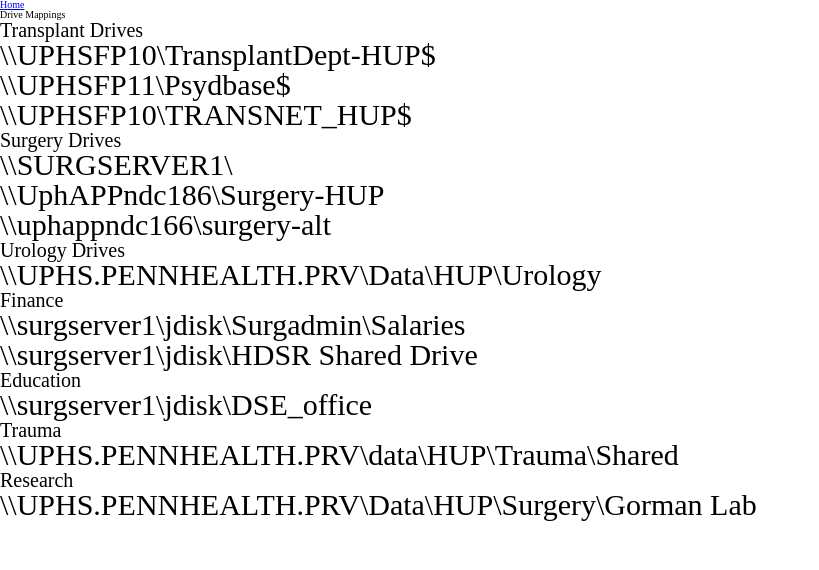
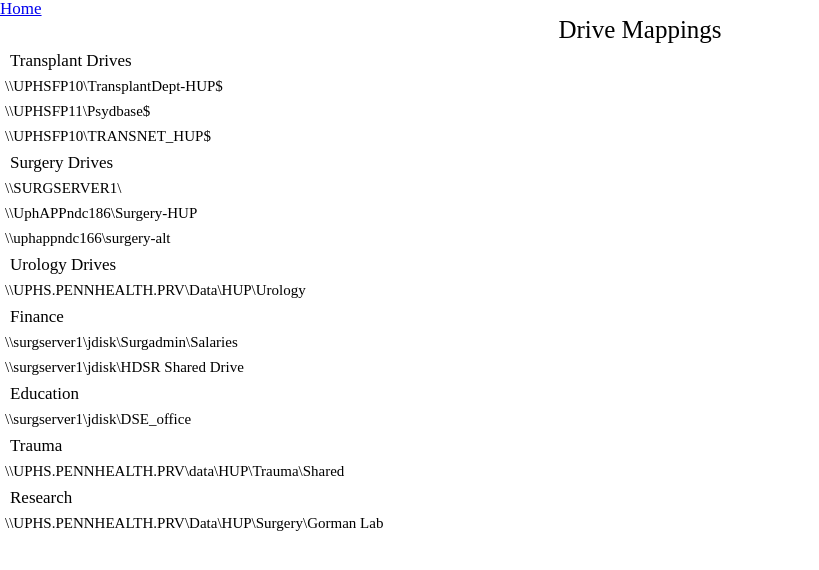
Before and after one commit to surgeryis/website, a plain HTML site: page drivemapping.html in a window 1280 px wide. Shown: the whole page, without its empty margins (0-819 px from the left). Drawn offline with Linux system fonts and the light colour scheme.

Commit message:
Drivemapping changes

```diff
--- /dev/null
+++ b/drivemapping.css
@@ -0,0 +1,82 @@
+
+/* http://meyerweb.com/eric/tools/css/reset/
+   v2.0 | 20110126
+   License: none (public domain)
+*/
+
+html, body, div, span, applet, object, iframe,
+h1, h2, h3, h4, h5, h6, p, blockquote, pre,
+a, abbr, acronym, address, big, cite, code,
+del, dfn, em, img, ins, kbd, q, s, samp,
+small, strike, strong, sub, sup, tt, var,
+b, u, i, center,
+dl, dt, dd, ol, ul, li,
+fieldset, form, label, legend,
+table, caption, tbody, tfoot, thead, tr, th, td,
+article, aside, canvas, details, embed,
+figure, figcaption, footer, header, hgroup,
+menu, nav, output, ruby, section, summary,
+time, mark, audio, video {
+	margin: 0;
+	padding: 0;
+	border: 0;
+	font-size: 100%;
+	font: inherit;
+	vertical-align: baseline;
+}
+/* HTML5 display-role reset for older browsers */
+article, aside, details, figcaption, figure,
+footer, header, hgroup, menu, nav, section {
+	display: block;
+}
+body {
+	line-height: 1;
+}
+ol, ul {
+	list-style: none;
+}
+blockquote, q {
+	quotes: none;
+}
+blockquote:before, blockquote:after,
+q:before, q:after {
+	content: '';
+	content: none;
+}
+table {
+	border-collapse: collapse;
+	border-spacing: 0;
+}
+* {
+  box-sizing: border-box;
+}
+
+html {
+  font-size: 62.5%;
+}
+.container {
+
+  max-width: 1950px;
+  margin:0 auto;
+
+}
+
+h1{
+    font-size: 2.5rem;
+    text-align: center;
+}
+
+h2{
+    font-size: 1.7rem;
+    padding-left: 10px;
+}
+
+p{
+    font-size: 1.5rem;
+    padding-left: 5px;
+}
+
+a{
+    font-size: 1.7rem;
+
+}
--- a/drivemapping.html
+++ b/drivemapping.html
@@ -1,42 +1,48 @@
 <!DOCTYPE html>
 <html lang='en'>
+<head>
+<title>Drive Mappings</title>
+<link rel="stylesheet" href="drivemapping.css">
+
+
+
+</head>
 <header>
-<title>Drive Mappings</title>
-<link rel="stylesheet" href="styles.css">
-<a href='index.html'>Home</a>
-<h1>Drive Mappings</h1>
-<h2>Transplant Drives</h2>
+    <a href='index.html'>Home</a><br>
+    <h1>Drive Mappings</h1><br>
+    <h2>Transplant Drives</h2><br>
+</header>
+<body>
+    <div class ="Text">
+        <p>\\UPHSFP10\TransplantDept-HUP$</p><br>
+        <p>\\UPHSFP11\Psydbase$</p><br>
+        <p>\\UPHSFP10\TRANSNET_HUP$</p><br>
 
-</header>
+        <h2>Surgery Drives</h2><br>
 
-<p>\\UPHSFP10\TransplantDept-HUP$</p>
-<p>\\UPHSFP11\Psydbase$</p>
-<p>\\UPHSFP10\TRANSNET_HUP$</p>
+        <p>\\SURGSERVER1\</p><br>
+        <p>\\UphAPPndc186\Surgery-HUP</p><br>
+        <p>\\uphappndc166\surgery-alt</p><br>
 
-<h2>Surgery Drives</h2>
+        <h2>Urology Drives</h2><br>
 
-<p>\\SURGSERVER1\</p>
-<p>\\UphAPPndc186\Surgery-HUP</p>
-<p>\\uphappndc166\surgery-alt</p>
+        <p>\\UPHS.PENNHEALTH.PRV\Data\HUP\Urology</p><br>
 
-<h2>Urology Drives</h2>
+        <h2>Finance</h2><br>
 
-<p>\\UPHS.PENNHEALTH.PRV\Data\HUP\Urology</p>
+        <p>\\surgserver1\jdisk\Surgadmin\Salaries</p> <br>
+        <p>\\surgserver1\jdisk\HDSR Shared Drive</p>  <br>
 
-<h2>Finance</h2>
+        <h2>Education</h2><br>
 
-<p>\\surgserver1\jdisk\Surgadmin\Salaries</p>
-<p>\\surgserver1\jdisk\HDSR Shared Drive</p>
+        <p>\\surgserver1\jdisk\DSE_office</p><br>
 
-<h2>Education</h2>
+        <h2>Trauma</h2><br>
 
-<p>\\surgserver1\jdisk\DSE_office</p>
-</body>
-<h2>Trauma</h2>
+        <p>\\UPHS.PENNHEALTH.PRV\data\HUP\Trauma\Shared</p><br>
 
-<p>\\UPHS.PENNHEALTH.PRV\data\HUP\Trauma\Shared</p>
-
-<h2>Research</h2>
-<body><p>\\UPHS.PENNHEALTH.PRV\Data\HUP\Surgery\Gorman Lab</p>
+        <h2>Research</h2><br>
+        <p>\\UPHS.PENNHEALTH.PRV\Data\HUP\Surgery\Gorman Lab</p><br>
+    </div>
 </body>
 </html>
```
